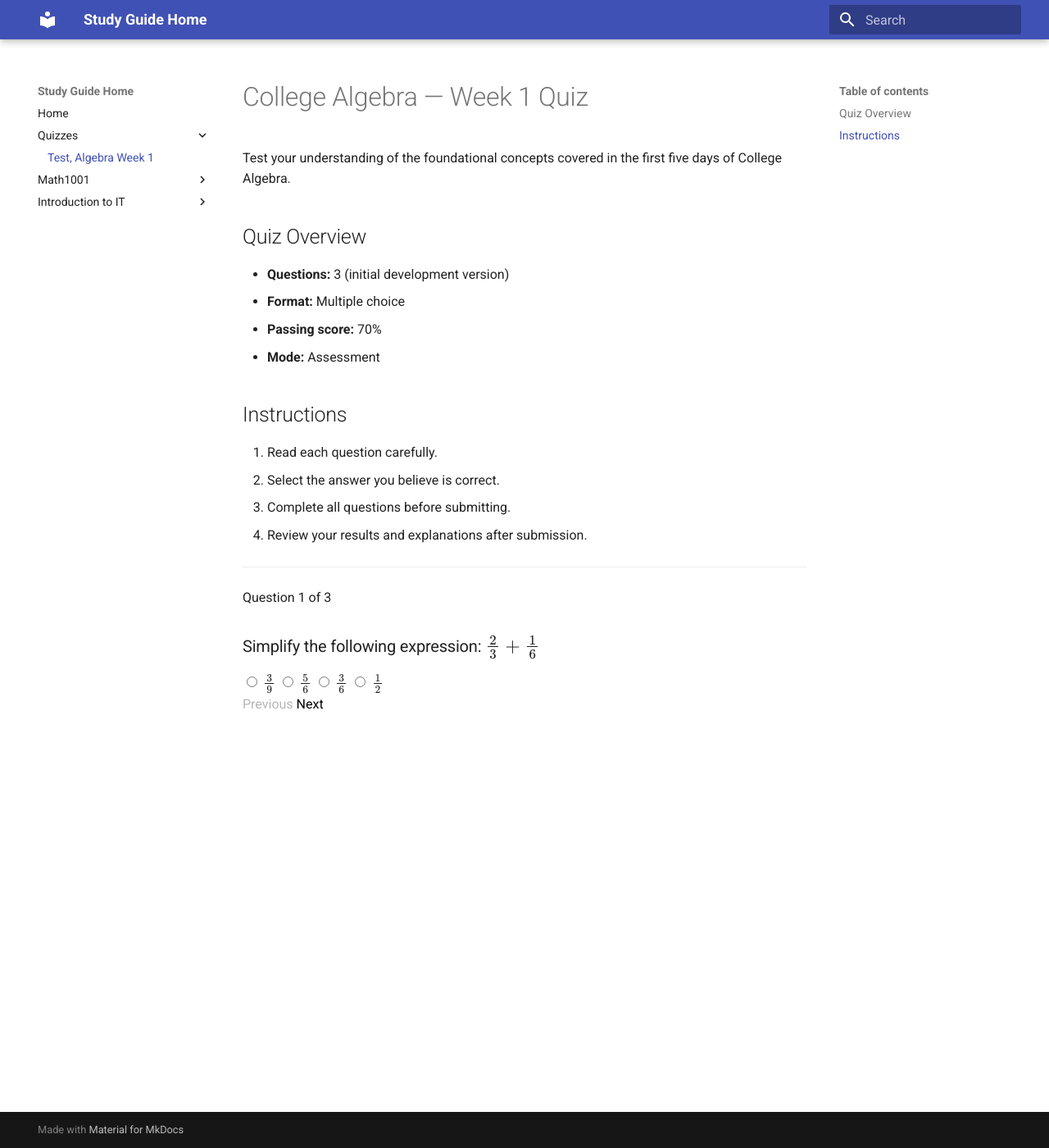
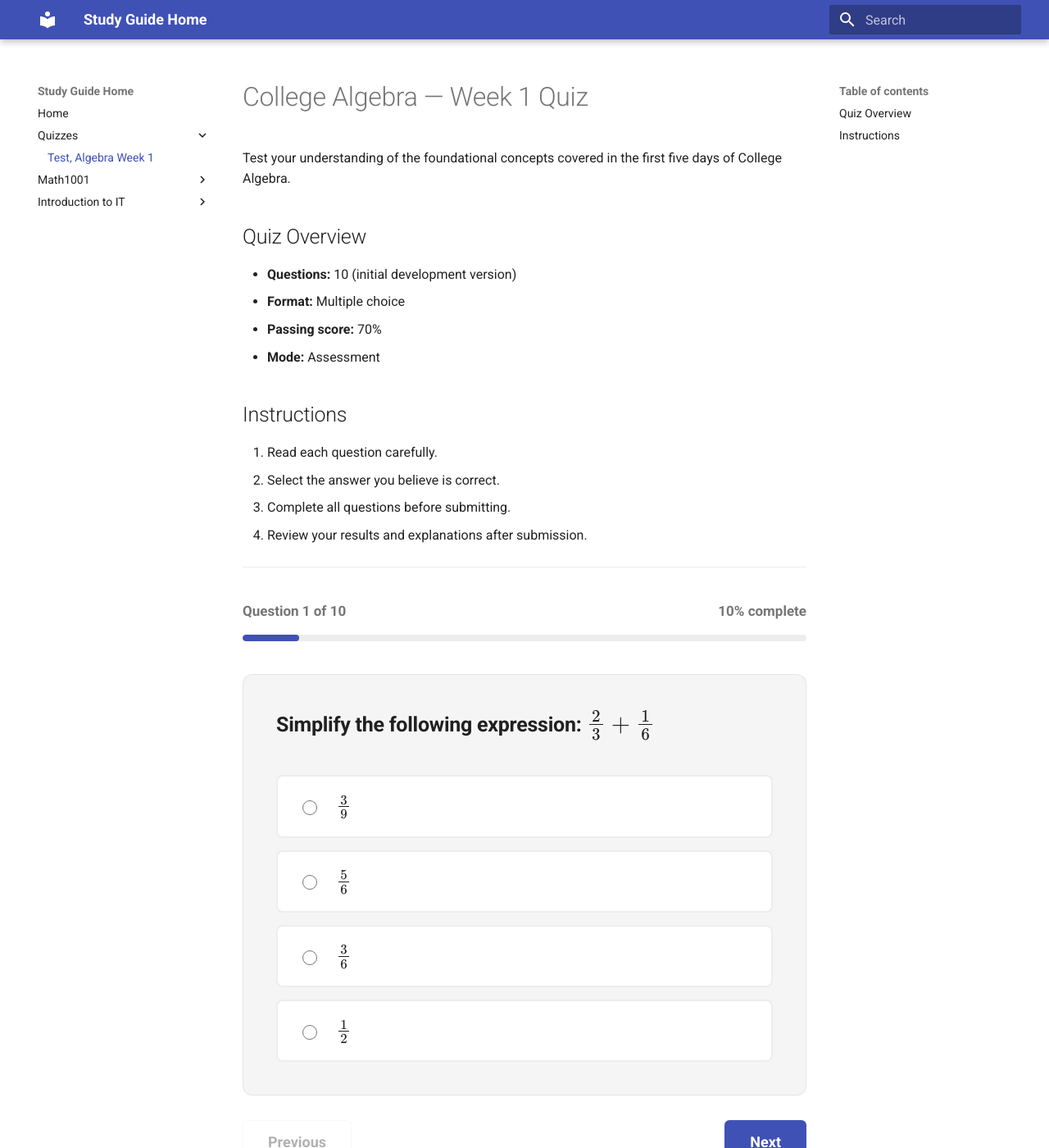
Before and after one commit to c-squared87/study-guides, an MkDocs documentation site: the page built from docs/quizzes/algebra-week-01.md, in a window 1280 px wide and 1400 px high. Shown: the whole window at 82% size. Built offline with MkDocs 1.6.1 and Material for MkDocs 9.7.7, drawn with Linux system fonts in a browser that asks for light colours.

Commit message:
styled 10 q quiz created and styled

```diff
--- a/docs/javascripts/quiz-engine.js
+++ b/docs/javascripts/quiz-engine.js
@@ -71,10 +71,10 @@ async function initializeQuiz() {
 function renderQuestion() {
 
     const question = quizData.questions[currentQuestionIndex];
+    const totalQuestions = quizData.questions.length;
+    const selectedAnswer = userAnswers[question.id];
 
-    const totalQuestions = quizData.questions.length;
-
-    const selectedAnswer = userAnswers[question.id];
+    const progress = ((currentQuestionIndex + 1) / totalQuestions) * 100;
 
     // Generate the answer choices.
     const optionsHTML = question.options.map((option, index) => {
@@ -90,26 +90,27 @@ function renderQuestion() {
                     ${isSelected ? "checked" : ""}
                     onchange="selectAnswer(${index})"
                 >
-                <span>${option}</span>
+                <span class="quiz-option-text">${option}</span>
             </label>
         `;
 
     }).join("");
 
-    // Display the question and its answers.
     quizContainer.innerHTML = `
+
+        <div class="quiz-app">
 
             <div class="quiz-header">
 
                 <div class="quiz-progress">
-                Question ${currentQuestionIndex + 1}
-                of ${totalQuestions}
+                    <span>Question ${currentQuestionIndex + 1} of ${totalQuestions}</span>
+                    <span>${Math.round(progress)}% complete</span>
                 </div>
 
                 <div class="quiz-progress-bar">
                     <div
                         class="quiz-progress-fill"
-                    style="width: ${((currentQuestionIndex + 1) / totalQuestions) * 100}%"
+                        style="width: ${progress}%"
                     ></div>
                 </div>
 
@@ -128,6 +129,7 @@ function renderQuestion() {
             <div class="quiz-navigation">
 
                 <button
+                    class="quiz-button quiz-button-secondary"
                     onclick="previousQuestion()"
                     ${currentQuestionIndex === 0 ? "disabled" : ""}
                 >
@@ -136,16 +138,17 @@ function renderQuestion() {
 
                 ${currentQuestionIndex === totalQuestions - 1
                     ?
-            `<button onclick="submitQuiz()">Submit Quiz</button>`
+                    `<button class="quiz-button quiz-button-primary" onclick="submitQuiz()">Submit Quiz</button>`
                     :
-            `<button onclick="nextQuestion()">Next</button>`
+                    `<button class="quiz-button quiz-button-primary" onclick="nextQuestion()">Next</button>`
                 }
+
+            </div>
 
         </div>
 
     `;
 
-    // Render any mathematical notation in the newly inserted HTML.
     if (window.MathJax && window.MathJax.typesetPromise) {
         MathJax.typesetPromise([quizContainer]);
     }
@@ -302,11 +305,9 @@ function renderResults() {
     const passed = results.percentage >=
         quizData.settings.passing_score;
 
-    // Generate question-by-question review.
     const reviewHTML = quizData.questions.map((question, index) => {
 
         const selectedAnswer = userAnswers[question.id];
-
         const isCorrect = selectedAnswer === question.correct_answer;
 
         const selectedText = selectedAnswer === undefined
@@ -315,12 +316,14 @@ function renderResults() {
 
         return `
 
-            <div class="quiz-review-item">
+            <div class="quiz-review-item ${isCorrect ? "correct" : "incorrect"}">
 
-                <h3>
-                    Question ${index + 1}
-                    ${isCorrect ? "✓" : "✗"}
-                </h3>
+                <div class="quiz-review-heading">
+                    <h3>Question ${index + 1}</h3>
+                    <span class="quiz-review-status">
+                        ${isCorrect ? "Correct" : "Incorrect"}
+                    </span>
+                </div>
 
                 <p>${question.question}</p>
 
@@ -335,11 +338,8 @@ function renderResults() {
                 </p>
 
                 <div class="quiz-explanation">
-
                     <strong>Explanation</strong>
-
                     <p>${question.explanation}</p>
-
                 </div>
 
             </div>
@@ -348,7 +348,6 @@ function renderResults() {
 
     }).join("");
 
-    // Generate topic performance.
     const topicHTML = Object.entries(results.topicResults).map(
         ([topic, data]) => {
 
@@ -368,11 +367,13 @@ function renderResults() {
 
     quizContainer.innerHTML = `
 
+        <div class="quiz-app">
+
             <div class="quiz-results">
 
+                <div class="quiz-score-card">
+
                     <h2>Quiz Complete!</h2>
-
-            <div class="quiz-score">
 
                     <div class="quiz-score-percentage">
                         ${results.percentage}%
@@ -391,11 +392,17 @@ function renderResults() {
 
                 </div>
 
+                <section class="quiz-results-section">
+
                     <h3>Topic Performance</h3>
 
                     <div class="quiz-topic-results">
                         ${topicHTML}
                     </div>
+
+                </section>
+
+                <section class="quiz-results-section">
 
                     <h3>Question Review</h3>
 
@@ -403,15 +410,25 @@ function renderResults() {
                         ${reviewHTML}
                     </div>
 
-            <button onclick="retakeQuiz()">
+                </section>
+
+                <div class="quiz-results-actions">
+
+                    <button
+                        class="quiz-button quiz-button-primary"
+                        onclick="retakeQuiz()"
+                    >
                         Retake Quiz
                     </button>
 
                 </div>
 
+            </div>
+
+        </div>
+
     `;
 
-    // Render mathematical notation in the results.
     if (window.MathJax && window.MathJax.typesetPromise) {
         MathJax.typesetPromise([quizContainer]);
     }
--- a/docs/quizzes/algebra-week-01.md
+++ b/docs/quizzes/algebra-week-01.md
@@ -5,7 +5,7 @@ in the first five days of College Algebra.
 
 ## Quiz Overview
 
-- **Questions:** 3 (initial development version)
+- **Questions:** 10 (initial development version)
 - **Format:** Multiple choice
 - **Passing score:** 70%
 - **Mode:** Assessment
--- /dev/null
+++ b/docs/stylesheets/quiz.css
@@ -0,0 +1,337 @@
+
+/* =========================================
+   QUIZ APPLICATION
+========================================= */
+
+.quiz-app {
+    max-width: 850px;
+    margin: 2rem auto;
+    color: var(--md-default-fg-color);
+}
+
+/* =========================================
+   QUIZ HEADER AND PROGRESS
+========================================= */
+
+.quiz-header {
+    margin-bottom: 2rem;
+}
+
+.quiz-progress {
+    display: flex;
+    justify-content: space-between;
+    align-items: center;
+    margin-bottom: 0.75rem;
+    font-size: 0.85rem;
+    font-weight: 600;
+    color: var(--md-default-fg-color--light);
+}
+
+.quiz-progress-bar {
+    width: 100%;
+    height: 8px;
+    background: var(--md-default-fg-color--lightest);
+    border-radius: 20px;
+    overflow: hidden;
+}
+
+.quiz-progress-fill {
+    height: 100%;
+    background: var(--md-primary-fg-color);
+    border-radius: 20px;
+    transition: width 0.3s ease;
+}
+
+/* =========================================
+   QUESTION CARD
+========================================= */
+
+.quiz-question {
+    padding: 2rem;
+    margin-bottom: 1.5rem;
+    background: var(--md-code-bg-color);
+    border: 1px solid var(--md-default-fg-color--lightest);
+    border-radius: 12px;
+}
+
+.quiz-question h3 {
+    margin-top: 0;
+    margin-bottom: 2rem;
+    font-size: 1.25rem;
+    line-height: 1.7;
+    font-weight: 600;
+}
+
+/* =========================================
+   ANSWER OPTIONS
+========================================= */
+
+.quiz-options {
+    display: flex;
+    flex-direction: column;
+    gap: 0.75rem;
+}
+
+.quiz-option {
+    display: flex;
+    align-items: center;
+    gap: 1rem;
+    padding: 1rem 1.25rem;
+    border: 2px solid var(--md-default-fg-color--lightest);
+    border-radius: 8px;
+    background: var(--md-default-bg-color);
+    cursor: pointer;
+    transition: border-color 0.2s ease,
+                background-color 0.2s ease,
+                transform 0.2s ease;
+}
+
+.quiz-option:hover {
+    border-color: var(--md-primary-fg-color);
+    transform: translateY(-1px);
+}
+
+.quiz-option.selected {
+    border-color: var(--md-primary-fg-color);
+    background: var(--md-primary-fg-color--light);
+}
+
+.quiz-option input[type="radio"] {
+    width: 18px;
+    height: 18px;
+    flex-shrink: 0;
+    accent-color: var(--md-primary-fg-color);
+    cursor: pointer;
+}
+
+.quiz-option-text {
+    flex: 1;
+    font-size: 1rem;
+    line-height: 1.6;
+}
+
+/* =========================================
+   NAVIGATION
+========================================= */
+
+.quiz-navigation {
+    display: flex;
+    justify-content: space-between;
+    gap: 1rem;
+    margin-top: 1.5rem;
+}
+
+.quiz-button {
+    padding: 0.75rem 1.5rem;
+    border-radius: 6px;
+    border: 1px solid transparent;
+    font-size: 0.9rem;
+    font-weight: 600;
+    cursor: pointer;
+    transition: background-color 0.2s ease,
+                border-color 0.2s ease,
+                opacity 0.2s ease;
+}
+
+.quiz-button-primary {
+    background: var(--md-primary-fg-color);
+    color: var(--md-primary-bg-color);
+}
+
+.quiz-button-primary:hover {
+    opacity: 0.85;
+}
+
+.quiz-button-secondary {
+    background: var(--md-default-bg-color);
+    color: var(--md-default-fg-color);
+    border-color: var(--md-default-fg-color--lightest);
+}
+
+.quiz-button-secondary:hover:not(:disabled) {
+    border-color: var(--md-primary-fg-color);
+}
+
+.quiz-button:disabled {
+    opacity: 0.35;
+    cursor: not-allowed;
+}
+
+/* =========================================
+   RESULTS
+========================================= */
+
+.quiz-results {
+    display: flex;
+    flex-direction: column;
+    gap: 2rem;
+}
+
+.quiz-score-card {
+    text-align: center;
+    padding: 2.5rem 1.5rem;
+    background: var(--md-code-bg-color);
+    border: 1px solid var(--md-default-fg-color--lightest);
+    border-radius: 12px;
+}
+
+.quiz-score-card h2 {
+    margin-top: 0;
+}
+
+.quiz-score-percentage {
+    margin: 1rem 0;
+    font-size: 3.5rem;
+    font-weight: 700;
+    line-height: 1.2;
+    color: var(--md-primary-fg-color);
+}
+
+.quiz-passed {
+    color: #27834a;
+}
+
+.quiz-failed {
+    color: #c43d3d;
+}
+
+.quiz-results-section > h3 {
+    margin-bottom: 1rem;
+    padding-bottom: 0.5rem;
+    border-bottom: 1px solid var(--md-default-fg-color--lightest);
+}
+
+/* =========================================
+   TOPIC PERFORMANCE
+========================================= */
+
+.quiz-topic-results {
+    display: flex;
+    flex-direction: column;
+    gap: 0.75rem;
+}
+
+.quiz-topic-result {
+    display: flex;
+    justify-content: space-between;
+    gap: 1rem;
+    padding: 1rem;
+    background: var(--md-code-bg-color);
+    border-radius: 6px;
+}
+
+.quiz-topic-result span {
+    font-weight: 600;
+    white-space: nowrap;
+}
+
+/* =========================================
+   QUESTION REVIEW
+========================================= */
+
+.quiz-review {
+    display: flex;
+    flex-direction: column;
+    gap: 1rem;
+}
+
+.quiz-review-item {
+    padding: 1.5rem;
+    border: 1px solid var(--md-default-fg-color--lightest);
+    border-left: 4px solid var(--md-default-fg-color--light);
+    border-radius: 8px;
+    background: var(--md-default-bg-color);
+}
+
+.quiz-review-item.correct {
+    border-left-color: #27834a;
+}
+
+.quiz-review-item.incorrect {
+    border-left-color: #c43d3d;
+}
+
+.quiz-review-heading {
+    display: flex;
+    justify-content: space-between;
+    align-items: center;
+    gap: 1rem;
+}
+
+.quiz-review-heading h3 {
+    margin-top: 0;
+}
+
+.quiz-review-status {
+    font-size: 0.8rem;
+    font-weight: 700;
+}
+
+.quiz-review-item.correct .quiz-review-status {
+    color: #27834a;
+}
+
+.quiz-review-item.incorrect .quiz-review-status {
+    color: #c43d3d;
+}
+
+.quiz-explanation {
+    margin-top: 1rem;
+    padding: 1rem;
+    background: var(--md-code-bg-color);
+    border-radius: 6px;
+}
+
+.quiz-explanation p:last-child {
+    margin-bottom: 0;
+}
+
+.quiz-results-actions {
+    display: flex;
+    justify-content: center;
+    margin-bottom: 2rem;
+}
+
+/* =========================================
+   MOBILE RESPONSIVENESS
+========================================= */
+
+@media screen and (max-width: 600px) {
+
+    .quiz-app {
+        margin: 1rem auto;
+    }
+
+    .quiz-question {
+        padding: 1.25rem;
+    }
+
+    .quiz-question h3 {
+        font-size: 1.1rem;
+    }
+
+    .quiz-option {
+        padding: 0.85rem;
+    }
+
+    .quiz-navigation {
+        gap: 0.5rem;
+    }
+
+    .quiz-button {
+        padding: 0.7rem 1rem;
+    }
+
+    .quiz-score-percentage {
+        font-size: 2.75rem;
+    }
+
+    .quiz-review-item {
+        padding: 1rem;
+    }
+
+    .quiz-topic-result {
+        flex-wrap: wrap;
+    }
+
+}
--- a/mkdocs.yml
+++ b/mkdocs.yml
@@ -10,6 +10,9 @@ markdown_extensions:
 extra_javascript:
   - https://cdnjs.cloudflare.com/ajax/libs/mathjax/3.2.2/es5/tex-mml-chtml.js
   - javascripts/quiz-engine.js
+
+extra_css:
+  - stylesheets/quiz.css
 
 nav:
   - Home: index.md
```
Also changed, not shown: docs/quiz-data/algebra-week-01.json (+115 -9 lines). Lines whose indentation alone changed are shown as unchanged.
